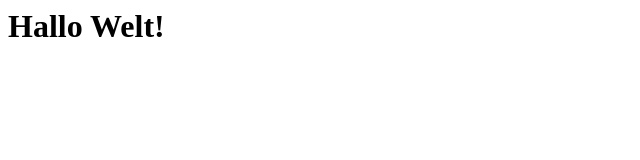
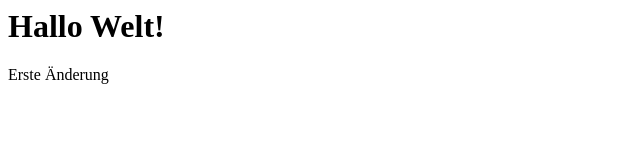
Before and after one commit to Stefolina/QuizApp, a plain HTML site: page index.html in a window 1280 px wide. Shown: the full height of the page, 0-640 px from the left. Drawn offline with Linux system fonts and the light colour scheme.

Commit message:
Zweite Änderung

```diff
--- a/index.html
+++ b/index.html
@@ -4,6 +4,8 @@
     </head>
     <body>
         <h1>Hallo Welt!</h1>
+
+        <span>Erste Änderung</span>
     </body>
 
 </html>
```
